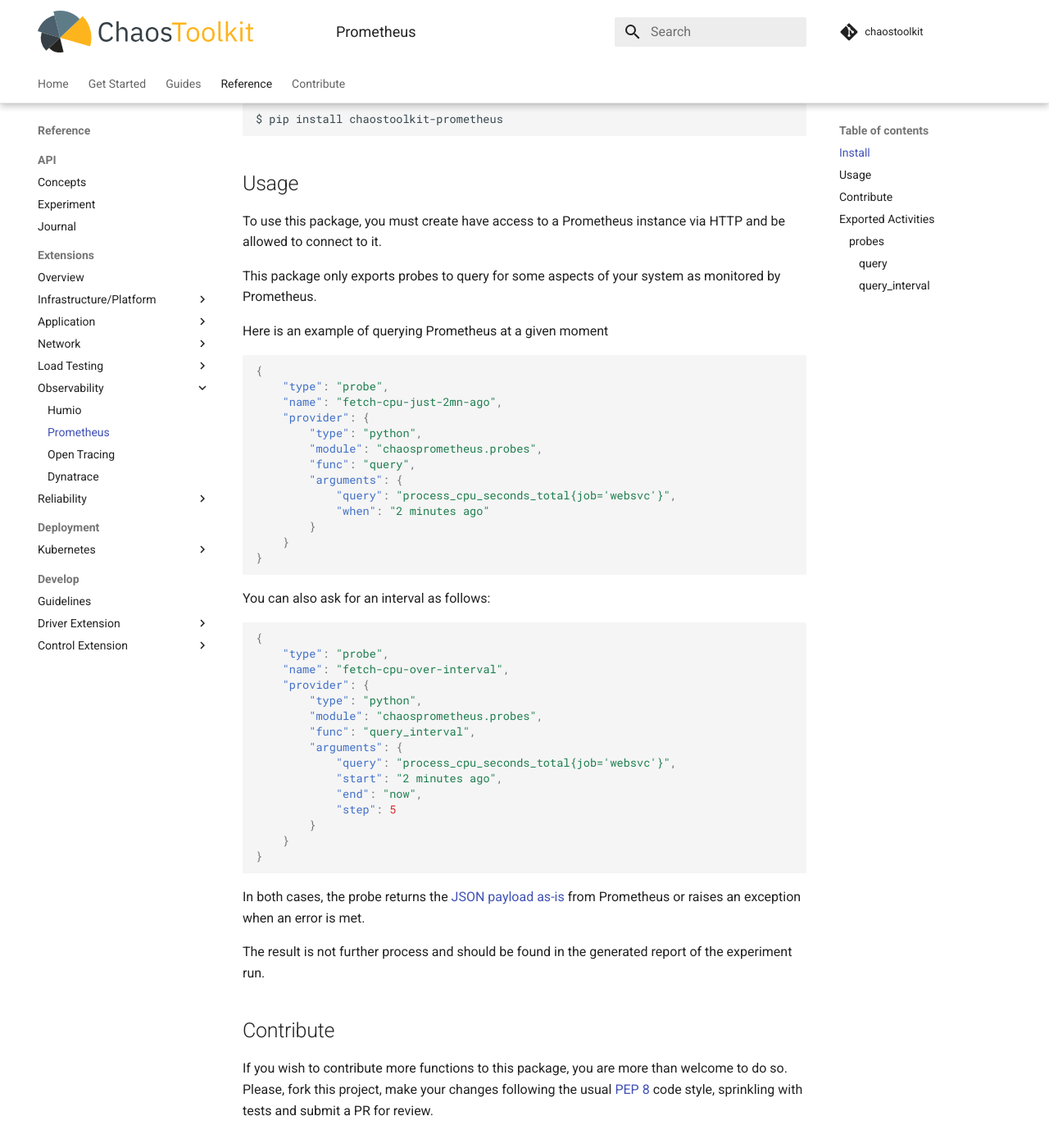
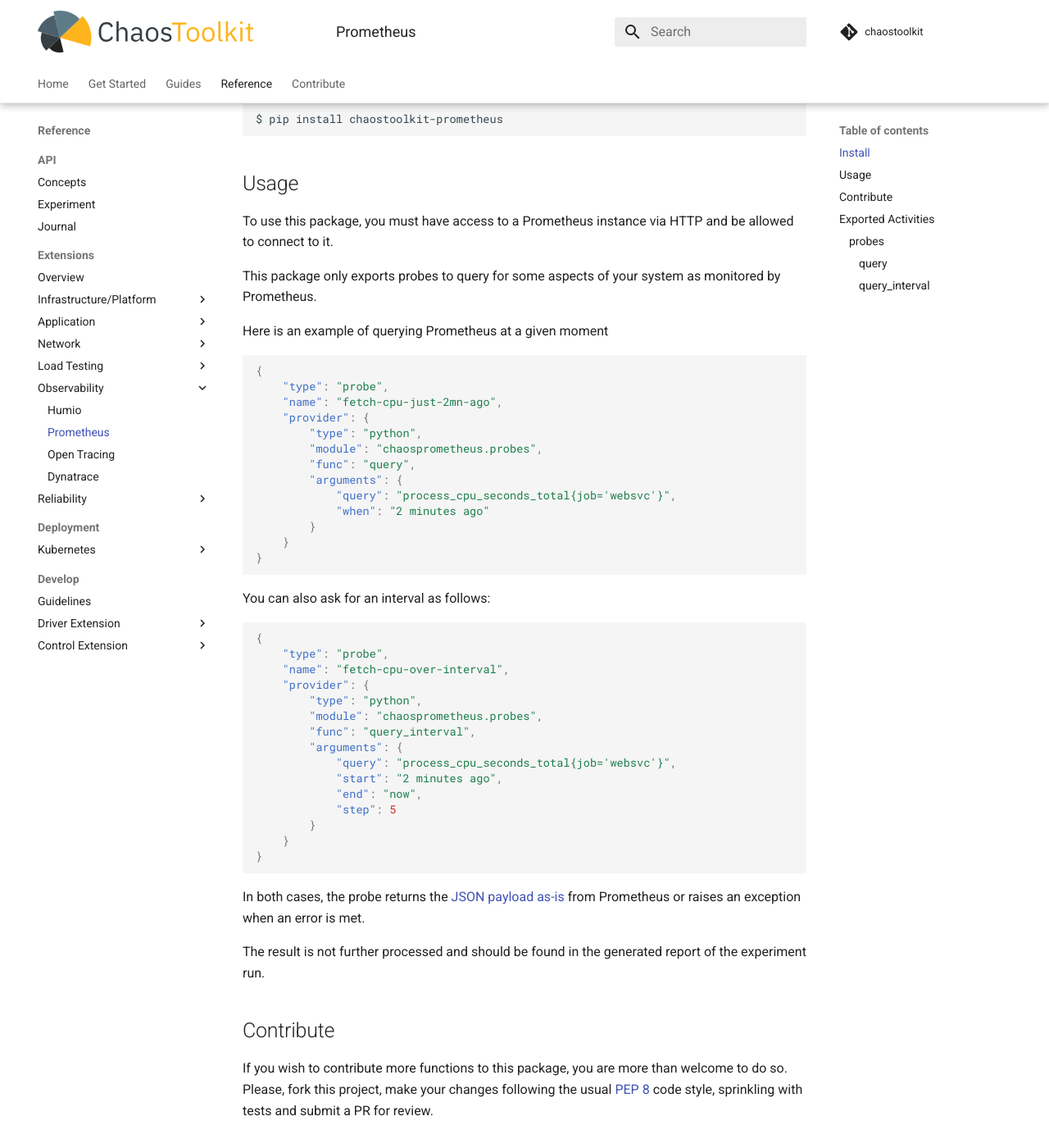
Before and after one commit to chaostoolkit/chaostoolkit-documentation, an MkDocs documentation site: the page built from sources/drivers/prometheus.md, in a window 1280 px wide and 1400 px high, scrolled down 508 px. Shown: the whole window at 82% size. Built offline with MkDocs 1.6.1 and Material for MkDocs 9.7.7, drawn with Linux system fonts in a browser that asks for light colours; comment, search, counter and statistics services are not loaded.

Commit message:
documentation: fix typos
Signed-off-by: GitHub <noreply@github.com>

```diff
--- a/sources/drivers/prometheus.md
+++ b/sources/drivers/prometheus.md
@@ -27,7 +27,7 @@
 
 ## Usage
 
-To use this package, you must create have access to a Prometheus instance via
+To use this package, you must have access to a Prometheus instance via
 HTTP and be allowed to connect to it.
 
 This package only exports probes to query for some aspects of your system as
@@ -76,7 +76,7 @@
 
 [api]: https://prometheus.io/docs/querying/api/
 
-The result is not further process and should be found in the generated report
+The result is not further processed and should be found in the generated report
 of the experiment run.
 
 ## Contribute
```
